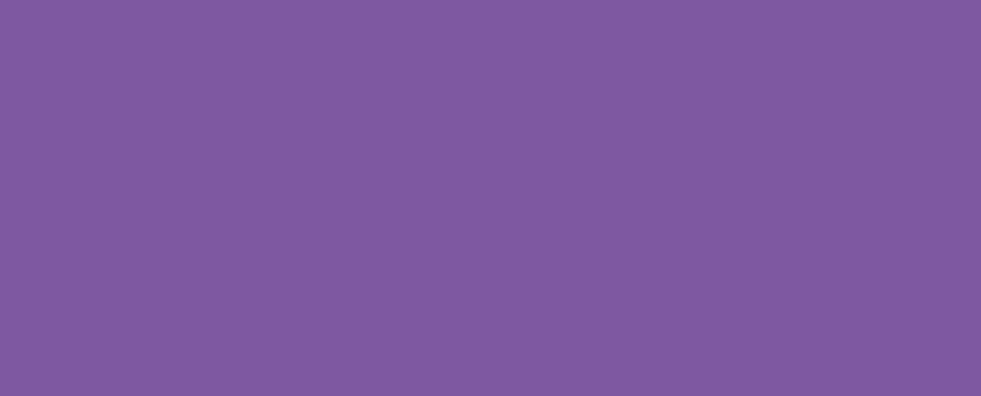
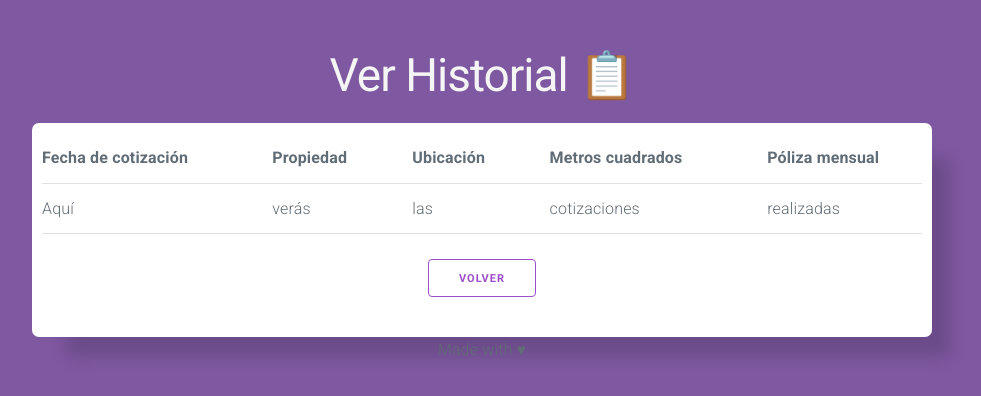
Before and after one commit to Elithne/PROYECTOINTEGRADOR-REACT, a React (Vite) app: page /historial in a window 1280 px wide. Shown: the top 396 px of the page, without its empty margins (158-1139 px from the left). Built offline with nearby package versions, Linux system fonts and the light colour scheme; a small style sheet from the web is missing.

Commit message:
Fixed all the errors

```diff
--- a/src/Footer.jsx
+++ b/src/Footer.jsx
@@ -1,9 +1,6 @@
-
-
 export default function Footer(){
     return(
       <footer>
-        <p>Footer</p>
         <p>Made with ♥</p>
       </footer>
     )
--- a/src/History.jsx
+++ b/src/History.jsx
@@ -1,2 +1,37 @@
-function History(){}
+    import Button from "./Button";
+    import Footer from "./Footer";
+    import { Link } from "react-router-dom";
+
+    function History(){
+    return(
+        <>
+            <h1 className="center separador">Ver Historial 📋</h1>
+            <div className=" center div-cotizador">
+            <table>
+                <thead>
+                    <tr>
+                        <th>Fecha de cotización</th>
+                        <th>Propiedad</th>
+                        <th>Ubicación</th>
+                        <th>Metros cuadrados</th>
+                        <th>Póliza mensual</th>
+                    </tr>
+                </thead>
+                <tbody>
+                    <tr>
+                        <td>Aquí</td>
+                        <td>verás</td>
+                        <td>las</td>
+                        <td>cotizaciones</td>
+                        <td>realizadas</td>
+                    </tr>
+                </tbody>
+            </table>
+            <Link to="/"><Button texto="Volver"></Button></Link>
+        </div>
+        <Footer></Footer>
+        </>
+    )
+
+}
 export default History;
--- a/src/Home.jsx
+++ b/src/Home.jsx
@@ -3,6 +3,7 @@ import Propiedad from "./Propiedad";
 import Ubicacion from "./Ubicacion";
 import Metros from "./Metros";
 import Button from "./Button";
+import Importe from "./Importe";
 import Footer from "./Footer";
 
 function Home(){
@@ -19,9 +20,7 @@ function Home(){
             <Ubicacion></Ubicacion>
             <Metros></Metros>
             <Button texto="Cotizar"></Button>
-            <div className="center separador">
-                <p className="importe">Precio estimado: $ <span id="valorPoliza">0.00</span><span className="guardar ocultar" title="Guardar en historial">owo</span></p>
-            </div>
+            <Importe></Importe>
         </div>
         <Footer></Footer>
         </>
--- /dev/null
+++ b/src/Importe.jsx
@@ -0,0 +1,8 @@
+function Importe(){
+    return(
+        <div className="center separador">
+            <p className="importe">Precio estimado: $ <span id="valorPoliza">0.00</span><span className="guardar ocultar" title="Guardar en historial">owo</span></p>
+        </div>
+    )
+}
+export default Importe;
```
Also changed, not shown: src/App.jsx (indentation only).
